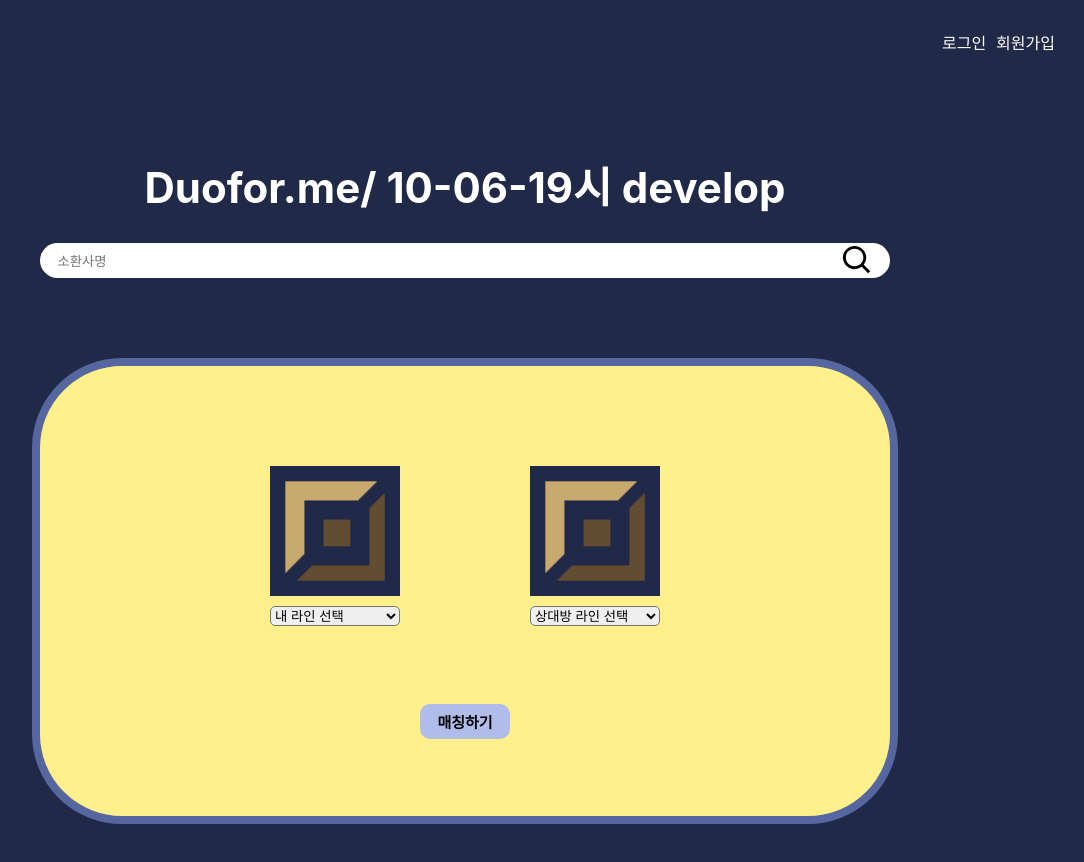
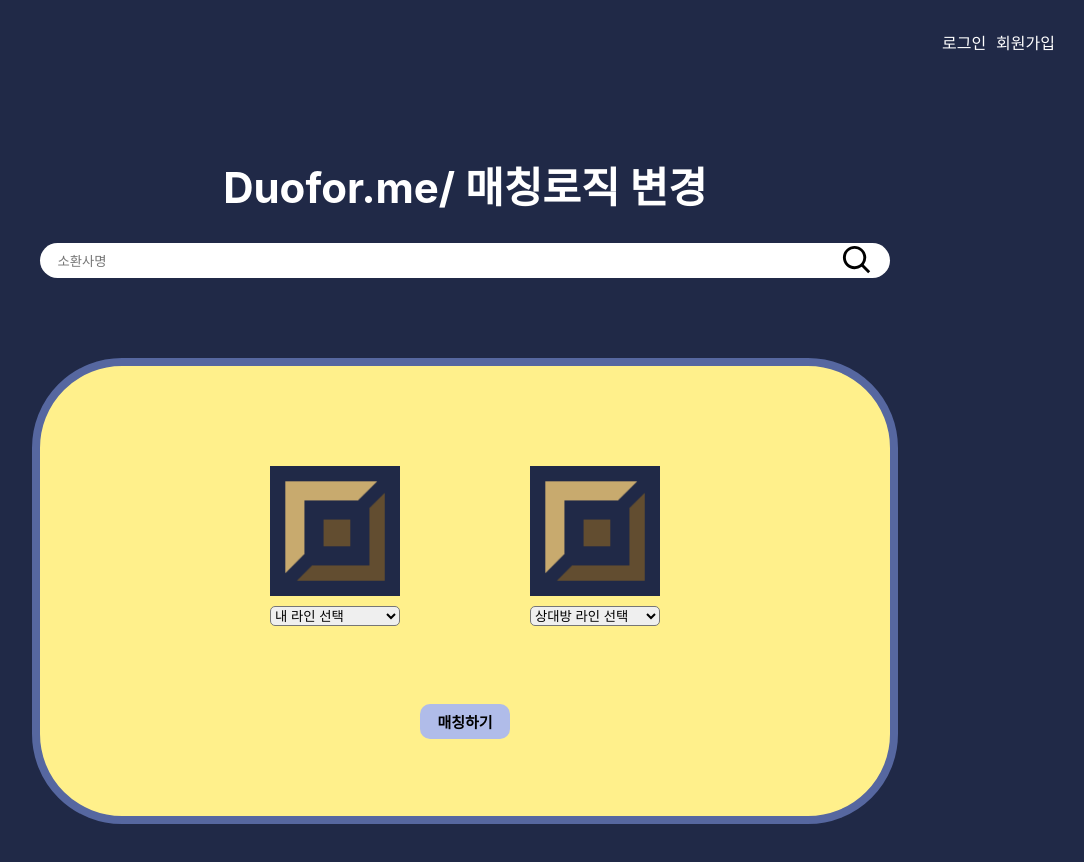
Before and after one commit to HighMoon0118/DuoForMe, a React (Create React App) app in the folder frontend/: page / in a window 1280 px wide. Shown: the top 862 px of the page, without its empty margins (175-1259 px from the left). Built offline with nearby package versions, Linux system fonts and the light colour scheme.

Commit message:
ADD : 매칭로직 추가

```diff
--- a/frontend/src/detail/seasonInfo/SeasonInfo.js
+++ b/frontend/src/detail/seasonInfo/SeasonInfo.js
@@ -101,7 +101,7 @@ function SeasonInfo (props) {
 
       return (
         <div>
-        <img className="profile-icon" src={`http://ddragon.leagueoflegends.com/cdn/10.6.1/img/profileicon/${props.rUser.riotUser.profileIconId}.png`} alt="user icon"/>
+          <img className="profile-icon" src={`http://ddragon.leagueoflegends.com/cdn/10.6.1/img/profileicon/${props.rUser.riotUser.profileIconId}.png`} alt="user icon"/>
           <div className="ts-xxl8">{ props.rUser.riotUser.name }</div>
           <div className="ts-l8">{linesInKorean[mainLines[0]]}({Math.round(lineCnt[mainLines[0]]/props.gameData.length*100)}%)</div>
           {lineCnt[mainLines[1]]>0?<div className="ts-l8">{linesInKorean[mainLines[1]]}({Math.round(lineCnt[mainLines[1]]/props.gameData.length*100)}%)</div>:null}
--- a/frontend/src/main/Main.js
+++ b/frontend/src/main/Main.js
@@ -22,7 +22,7 @@ function Main({history, isLogin, logout, isMatching}) {
       </div>
       <div className="main-box">
         <h1 className="main-font">
-          Duofor.me/ 10-06-19시 develop
+          Duofor.me/ 매칭로직 변경
         </h1>
         <MainSearch history={history}/>
         <MainMatchingContainer history={history}/>
```
